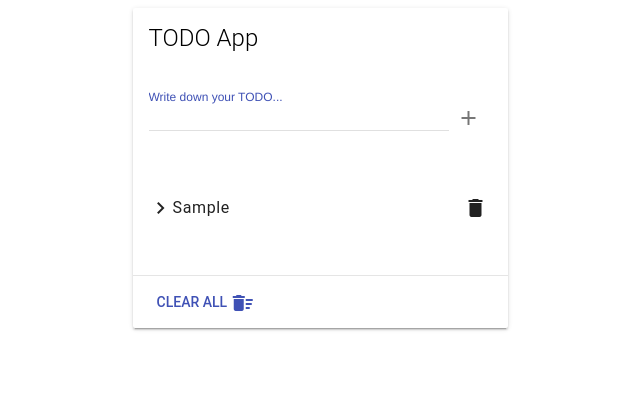
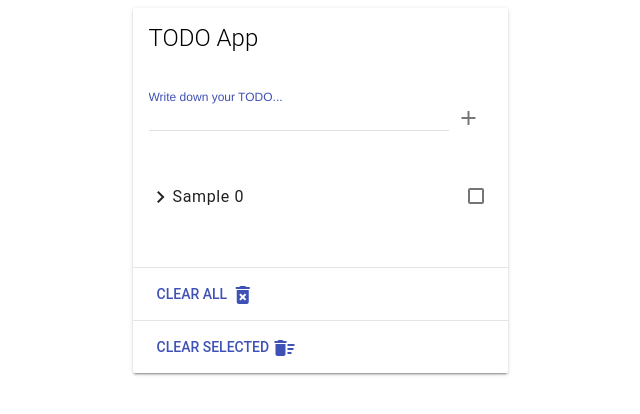
Before and after one commit to EliasPa/browser-todo-app, a plain HTML site: page index.html in a window 1280 px wide. Both pictures are taken after typing "Sample" into the empty fields and a click on the button "add". Shown: the whole page, without its empty margins (320-960 px from the left). Drawn offline with nearby package versions, Linux system fonts and the light colour scheme.

Commit message:
started developing checkboxes

```diff
--- a/index.html
+++ b/index.html
@@ -23,7 +23,6 @@
         #text {
             display: inline;
         }
-
     </style>
     <link rel="stylesheet" href="https://fonts.googleapis.com/icon?family=Material+Icons">
     <link rel="stylesheet" href="https://code.getmdl.io/1.3.0/material.indigo-pink.min.css">
@@ -51,22 +50,30 @@
                         <i class="material-icons">add</i>
                     </button>
                 </div>
+
                 <ul class="mdl-list">
                     <li class="mdl-list__item" v-for="item in items">
                         <span class="mdl-list__item-primary-content">
                             <i class="material-icons">keyboard_arrow_right</i>
-                            {{ item.text }}
+                            {{ item.text }} {{ item.id }}
                         </span>
-                        <span class="mdl-list__item-secondary-action">
-                            <button v-on:click="del(item.id)" class="mdl-button mdl-button--icon mdl-js-button mdl-js-ripple-effect">
-                                <i class="material-icons">delete</i>
-                            </button>
+                        <span class="mdl-list__item-secondary-action ">
+                            <label class="mdl-checkbox mdl-js-checkbox mdl-js-ripple-effect" :for="item.id">
+                                <input v-on:click="toggle(item.id)" :value="item.id" v-model="checkedIDs" type="checkbox" :id="item.id" class="mdl-checkbox__input">
+                                <span class="mdl-checkbox__label"></span>
+                            </label>
                         </span>
                     </li>
                 </ul>
                 <div class="mdl-card__actions mdl-card--border">
                     <a v-on:click="deleteAll()" class="mdl-button mdl-button--colored mdl-js-button mdl-js-ripple-effect">
                         Clear All
+                        <i class="material-icons">delete_forever</i>
+                    </a>
+                </div>
+                <div class="mdl-card__actions mdl-card--border">
+                    <a v-on:click="deleteSelected()" class="mdl-button mdl-button--colored mdl-js-button mdl-js-ripple-effect">
+                        Clear Selected
                         <i class="material-icons">delete_sweep</i>
                     </a>
                 </div>
--- a/index.js
+++ b/index.js
@@ -3,7 +3,9 @@ var vue = new Vue({
     data: {
         items: [],
         counter: 0,
-        todo: ''
+        todo: '',
+        id: null,
+        checkedIDs: []
     },
     methods: {
         del: function (id) {
@@ -11,10 +13,11 @@ var vue = new Vue({
             this.setStorage('todos', this.items)
         },
         add: function () {
+
             let text = this.todo
             if (text.length != 0) {
                 this.todo = ''
-                this.items.push({ id: this.counter, text })
+                this.items.push({ id: this.counter, text, shouldBeDeleted: false})
                 this.counter++
                 this.setStorage('todos',this.items)
                 this.setStorage('counter', this.counter)
@@ -27,6 +30,21 @@ var vue = new Vue({
             this.items = []
             localStorage.removeItem('todos')
             this.counter = 0
+        },
+        toggle: function(id) {
+
+        },
+        deleteSelected: function(){
+            this.items = this.items.filter(item => this.checkedIDs.indexOf(item.id) != -1);
+            // console.log(this.checkedIDs)
+            this.printArray(this.checkedIDs)
+            this.setStorage('todos', this.items)
+        },
+        printArray: function(data){
+            for (let index = 0; index < data.length; index++) {
+                let el = data[index];
+                console.log(el)
+            }
         }
     },
     mounted() {
@@ -39,5 +57,8 @@ var vue = new Vue({
         if(count != null){
             this.counter = count
         }
+        this.id = this._uid
+        setInterval(function () { window.componentHandler.upgradeDom() }, 200)
+
     }
 })
```
Lines whose indentation alone changed are shown as unchanged.
